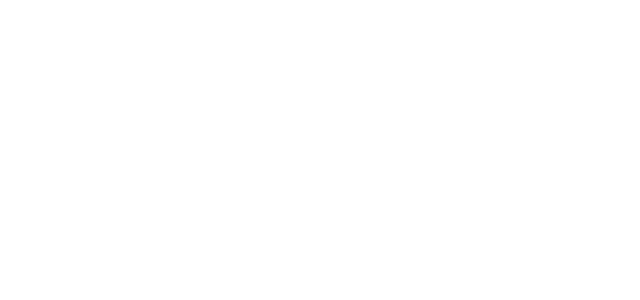
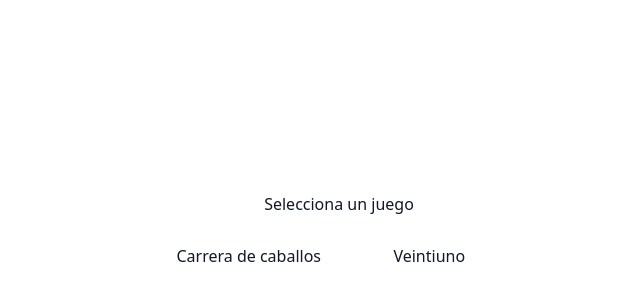
Before and after one commit to jorgerebolledoa/ing3proyecto, a React (Vite) app: page /games in a window 1280 px wide. Before the commit this address had no page. Shown: the part 164-464 px from the top of the page, without its empty margins (301-941 px from the left). Built offline with nearby package versions, Linux system fonts and the light colour scheme.

Commit message:
add: agregue el menu, pero faltan algunas rutas (pokemon del obeso y el boton loquito)

```diff
--- a/src/App.jsx
+++ b/src/App.jsx
@@ -1,5 +1,5 @@
 import { Routes, Route } from 'react-router-dom';
-import {Home, Graph, Veintiuno, HorseRace} from './pages';
+import {Home, Graph, Veintiuno, HorseRace, GamesMenu} from './pages';
 import './App.css'
 
 function App() {
@@ -9,8 +9,8 @@
       <Routes>
         <Route path="/" element={<Home />} />
         <Route path="/graph" element={<Graph />} />
-        <Route path="/21" element={<Veintiuno />} />
-        <Route path="/21" element={<Veintiuno />} />
+  <Route path="/21" element={<Veintiuno />} />
+  <Route path="/games" element={<GamesMenu />} />
         <Route path="/horse" element={<HorseRace />} />
       </Routes>
     </div>
--- /dev/null
+++ b/src/pages/GamesMenu/GamesMenu.jsx
@@ -0,0 +1,19 @@
+import React from "react";
+import { useNavigate } from "react-router-dom";
+
+export default function GamesMenu() {
+  const navigate = useNavigate();
+
+  return (
+    <div style={{ maxWidth: 720, margin: "2rem auto", textAlign: "center" }}>
+      <h1 style={{ marginBottom: 16 }}>Selecciona un juego</h1>
+      <div style={{ display: "grid", gridTemplateColumns: "1fr 1fr", gap: 12 }}>
+        {/* <button onClick={() => navigate("/")} style={{ padding: 12 }}>Home</button> */}
+        <button onClick={() => navigate("/horse")} style={{ padding: 12 }}>Carrera de caballos</button>
+        <button onClick={() => navigate("/21")} style={{ padding: 12 }}>Veintiuno</button>
+        {/* <button onClick={() => navigate("/graph")} style={{ padding: 12 }}>Graph</button> */}
+      </div>
+    </div>
+  );
+}
+// Hay que cambiar luego las rutas para el de pokemon y el boton loco
--- a/src/pages/index.jsx
+++ b/src/pages/index.jsx
@@ -2,5 +2,6 @@
 import Graph from "./Graph/graph.jsx";
 import Veintiuno from "./Veintiuno/Game.jsx";
 import HorseRace from "./HorseRace/HorseRace.jsx";
+import GamesMenu from "./GamesMenu/GamesMenu.jsx";
 
-export {Home, Graph, Veintiuno, HorseRace}
+export {Home, Graph, Veintiuno, HorseRace, GamesMenu}
```
